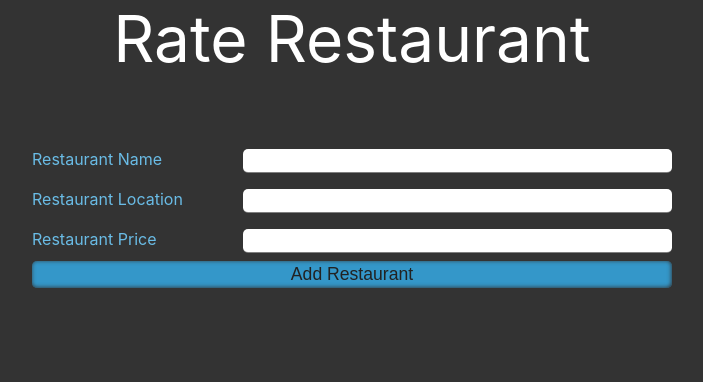
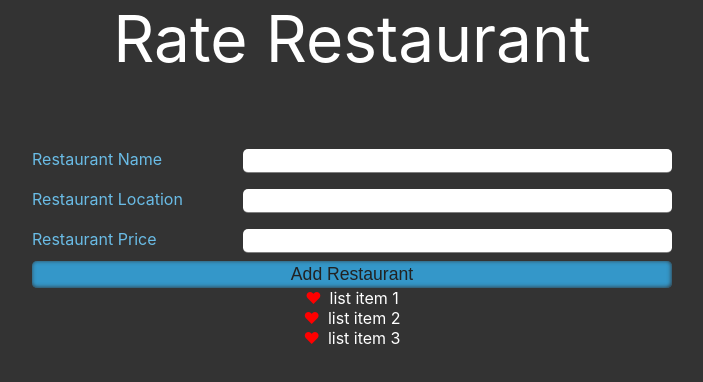
Before and after one commit to turkaytunc/pelp, a React (Create React App) app in the folder frontend/: page / in a window 1280 px wide. Shown: the top 382 px of the page, without its empty margins (288-991 px from the left). Built offline with nearby package versions, Linux system fonts and the light colour scheme.

Commit message:
add: list item marker styles

```diff
--- a/frontend/src/components/restaurant-list/RestaurantList.tsx
+++ b/frontend/src/components/restaurant-list/RestaurantList.tsx
@@ -1,10 +1,11 @@
 import React from 'react';
+import './restaurant-list.scss';
 
 const RestaurantList = (): React.ReactElement => (
-  <div>
-    <li>list item 1</li>
-    <li>list item 2</li>
-    <li>list item 3</li>
+  <div className="restaurant-list">
+    <li className="restaurant-list-listitem">list item 1</li>
+    <li className="restaurant-list-listitem">list item 2</li>
+    <li className="restaurant-list-listitem">list item 3</li>
   </div>
 );
 
--- /dev/null
+++ b/frontend/src/components/restaurant-list/restaurant-list.scss
@@ -0,0 +1,9 @@
+.restaurant-list-listitem::marker {
+  content: '\2764';
+  font-size: 1rem;
+  color: red;
+}
+.restaurant-list-listitem::before {
+  content: '';
+  padding-left: 0.5rem;
+}
--- a/frontend/src/routes/Home.tsx
+++ b/frontend/src/routes/Home.tsx
@@ -6,6 +6,7 @@ const Home = (): React.ReactElement => (
   <div>
     <Header />
     <AddRestaurant />
+    <RestaurantList />
   </div>
 );
 
```
